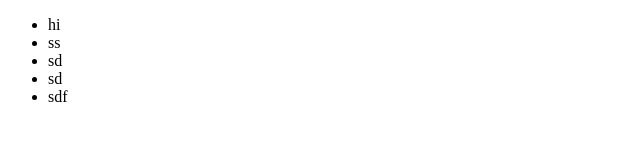
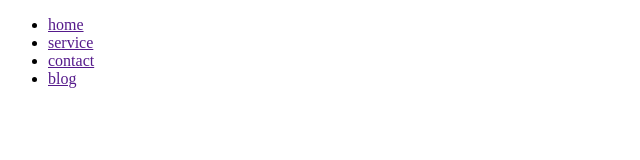
Before and after one commit to MarckWeb/aprediendo-git, a plain HTML site: page index.html in a window 1280 px wide. Shown: the whole page, without its empty margins (0-640 px from the left). Drawn offline with Linux system fonts and the light colour scheme.

```diff
--- a/index.html
+++ b/index.html
@@ -4,15 +4,16 @@
     <meta charset="UTF-8">
     <meta http-equiv="X-UA-Compatible" content="IE=edge">
     <meta name="viewport" content="width=device-width, initial-scale=1.0">
+    <script> src="script.js" </script>
     <title>Document</title>
 </head>
 <body>
     <ul>
-        <li>hi</li>
-        <li>ss</li>
-        <li>sd</li>
-        <li>sd</li>
-        <li>sdf</li>
+        <li><a href="">home</a></li>
+        <li><a href="">service</a></li>
+        <li><a href="">contact</a></li>
+        <li><a href="">blog</a></li>
+
     </ul>
 </body>
 </html>
--- a/script.js
+++ b/script.js
@@ -0,0 +1,2 @@
+let nombre = "david"
+console.log(nombre)
```
